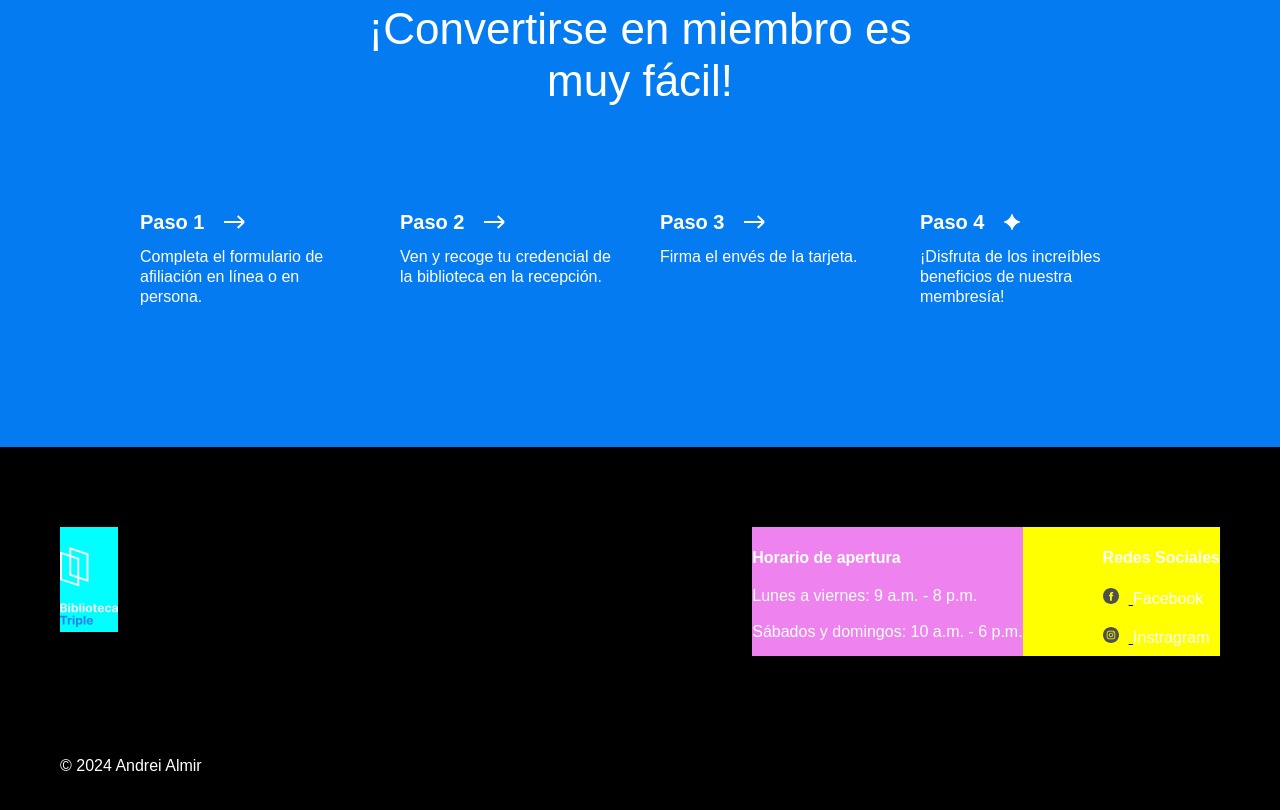
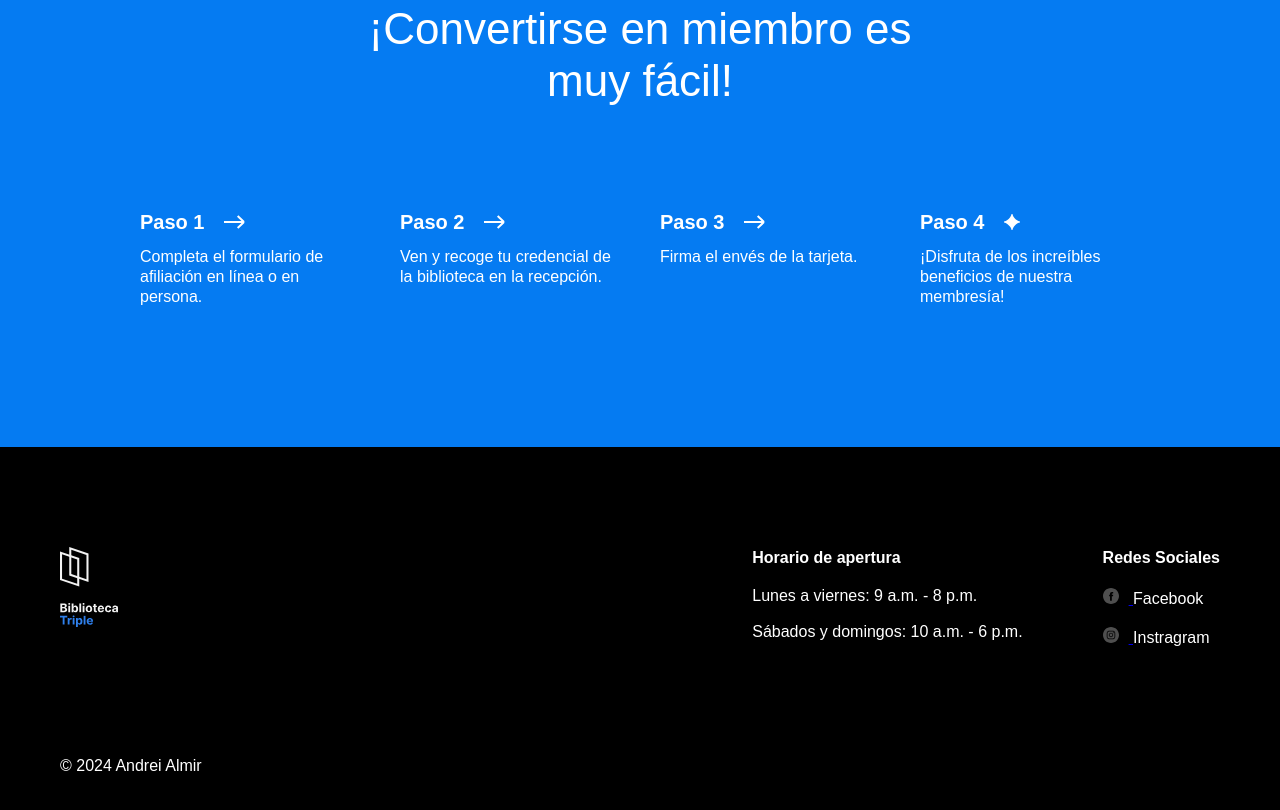
Before and after one commit to ParzySan/web_project_library_es, a plain HTML site: page index.html in a window 1280 px wide. Shown: the part 3035-3845 px from the top of the page. Drawn offline with Linux system fonts and the light colour scheme.

Commit message:
Nueva actualización de mi proyecto

```diff
--- a/index.html
+++ b/index.html
@@ -285,14 +285,14 @@
       </main>
       <footer id="contacto" class="footer">
         <div class="footer__columns">
-          <div class="footer__column footer__column--logo">
+          <div class="footer__column footer__column_logo">
             <img
               src="/images/logo_white.svg"
               alt="imagen_de_logo"
               class="footer__logo"
             />
           </div>
-          <div class="footer__column--content">
+          <div class="footer__column_content_hours footer__column_content">
             <div class="footer__column footer__column_content_hours">
               <h4 class="footer__column-heading">Horario de apertura</h4>
               <ul class="footer__list">
--- a/styles/style.css
+++ b/styles/style.css
@@ -373,23 +373,23 @@
   width: auto; /* Ajusta el ancho según el contenido */
 }
 
-.footer__column--content {
+.footer__column_content {
   display: flex;
   align-content: flex-start;
   gap: 80px; /* Espacio de 80px entre las columnas de horarios y redes sociales */
 
-  background-color: yellow;
+  /*background-color: yellow;*/
 }
 
-.footer__column--logo {
+.footer__column_logo {
   align-items: flex-start;
-  background-color: aqua;
+  /*background-color: aqua;*/
 }
 
 .footer__column_content_hours {
   width: auto;
   margin-top: 0;
-  background-color: violet;
+  /*background-color: violet; */
 }
 
 .footer__column_content_social {
```
